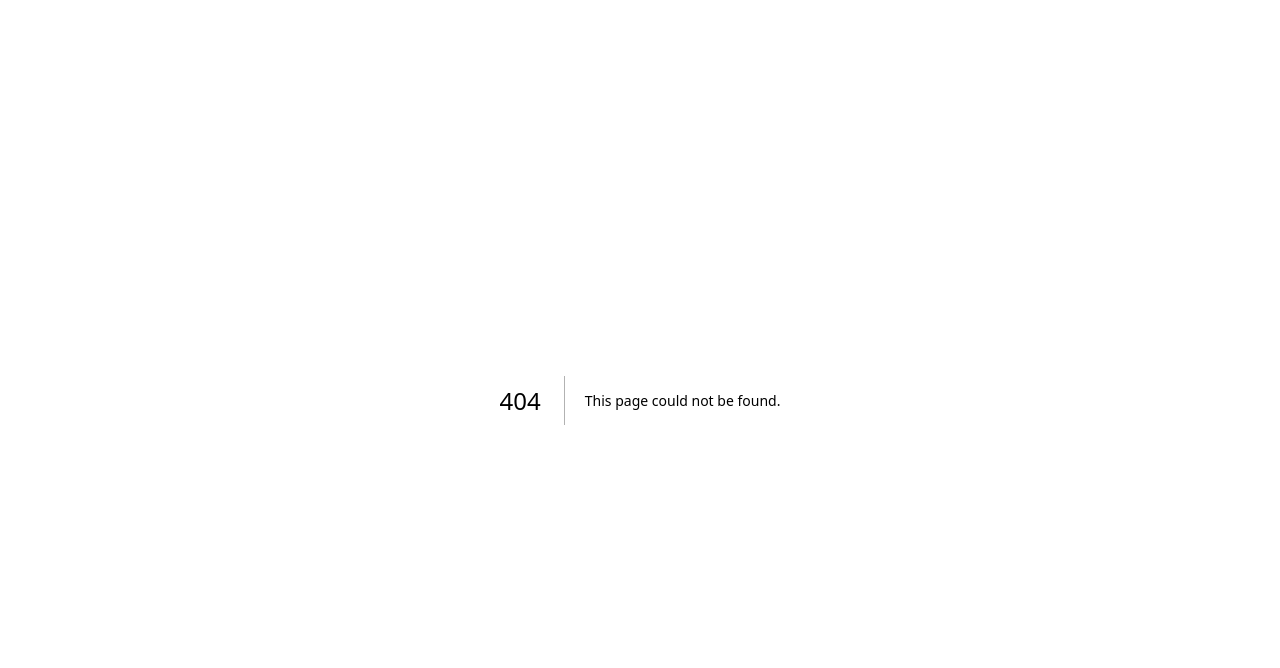
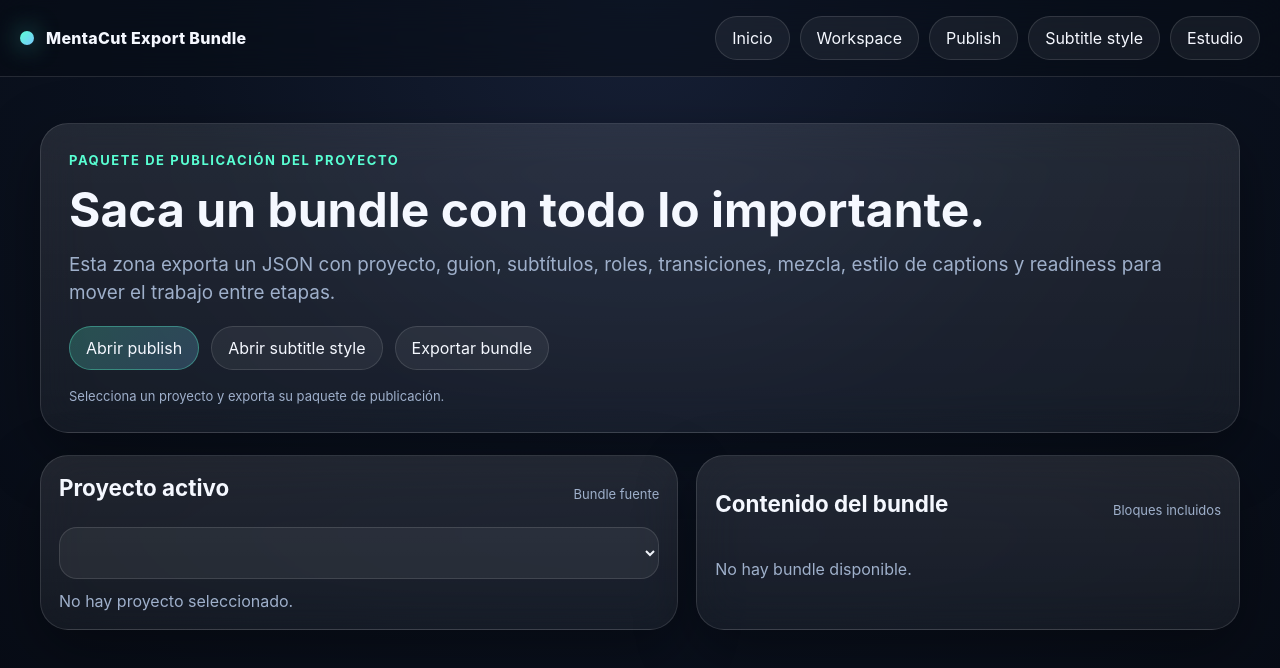
Before and after one commit to alain7224/MentaCut, a Next.js app: page /studio/export-bundle in a window 1280 px wide. Before the commit this address had no page. Shown: the top 668 px of the page. Built offline with nearby package versions, Linux system fonts and the light colour scheme.

Commit message:
feat: add publish bundle export route

```diff
--- /dev/null
+++ b/app/studio/export-bundle/page.tsx
@@ -0,0 +1,133 @@
+'use client'
+
+import Link from 'next/link'
+import { useEffect, useMemo, useState } from 'react'
+import { readProjectAudioMixes, type ProjectAudioMix } from '@/lib/local-audio-mix'
+import { readClipRoles, type ClipRoleEntry } from '@/lib/local-clip-roles'
+import { readLocalProjects, type LocalProject } from '@/lib/local-store'
+import { readProjectSubtitleStyles, type ProjectSubtitleStyle } from '@/lib/local-subtitle-style'
+import { readTransitionPlans, type ClipTransitionPlan } from '@/lib/local-transitions'
+import { buildPublishBundle } from '@/lib/publish-bundle'
+
+export default function StudioExportBundlePage() {
+  const [projects, setProjects] = useState<LocalProject[]>([])
+  const [roles, setRoles] = useState<ClipRoleEntry[]>([])
+  const [transitions, setTransitions] = useState<ClipTransitionPlan[]>([])
+  const [audioMixes, setAudioMixes] = useState<ProjectAudioMix[]>([])
+  const [subtitleStyles, setSubtitleStyles] = useState<ProjectSubtitleStyle[]>([])
+  const [activeProjectId, setActiveProjectId] = useState<string | null>(null)
+  const [status, setStatus] = useState('')
+
+  useEffect(() => {
+    const nextProjects = readLocalProjects()
+    setProjects(nextProjects)
+    setActiveProjectId(nextProjects[0]?.id ?? null)
+    setRoles(readClipRoles())
+    setTransitions(readTransitionPlans())
+    setAudioMixes(readProjectAudioMixes())
+    setSubtitleStyles(readProjectSubtitleStyles())
+  }, [])
+
+  const activeProject = useMemo(() => projects.find((item) => item.id === activeProjectId) ?? null, [projects, activeProjectId])
+  const activeAudioMix = useMemo(() => audioMixes.find((item) => item.projectId === activeProjectId) ?? null, [audioMixes, activeProjectId])
+  const activeSubtitleStyle = useMemo(() => subtitleStyles.find((item) => item.projectId === activeProjectId) ?? null, [subtitleStyles, activeProjectId])
+
+  const bundle = useMemo(() => {
+    if (!activeProject) return null
+    return buildPublishBundle({
+      project: activeProject,
+      roles,
+      transitions,
+      audioMix: activeAudioMix,
+      subtitleStyle: activeSubtitleStyle,
+    })
+  }, [activeProject, roles, transitions, activeAudioMix, activeSubtitleStyle])
+
+  function exportBundle() {
+    if (!bundle) return
+    const blob = new Blob([JSON.stringify(bundle, null, 2)], { type: 'application/json' })
+    const url = URL.createObjectURL(blob)
+    const anchor = document.createElement('a')
+    anchor.href = url
+    anchor.download = `${bundle.project.name.replace(/\s+/g, '-').toLowerCase()}-publish-bundle.json`
+    anchor.click()
+    URL.revokeObjectURL(url)
+    setStatus('Bundle de publicación exportado en JSON')
+  }
+
+  return (
+    <div className="page-shell">
+      <header className="topbar">
+        <div className="brand">
+          <span className="brand-dot" />
+          <span>MentaCut Export Bundle</span>
+        </div>
+        <nav className="nav">
+          <Link href="/" className="nav-link">Inicio</Link>
+          <Link href="/studio/workspace" className="nav-link">Workspace</Link>
+          <Link href="/studio/publish" className="nav-link">Publish</Link>
+          <Link href="/studio/subtitle-style" className="nav-link">Subtitle style</Link>
+          <Link href="/studio" className="nav-link">Estudio</Link>
+        </nav>
+      </header>
+
+      <main className="main">
+        <section className="section">
+          <div className="panel hero-copy">
+            <span className="eyebrow">Paquete de publicación del proyecto</span>
+            <h1 className="title" style={{ fontSize: 'clamp(1.8rem, 4vw, 3rem)' }}>Saca un bundle con todo lo importante.</h1>
+            <p className="sub">
+              Esta zona exporta un JSON con proyecto, guion, subtítulos, roles, transiciones, mezcla, estilo de captions y readiness para mover el trabajo entre etapas.
+            </p>
+            <div className="action-row">
+              <Link href="/studio/publish" className="btn btn-primary">Abrir publish</Link>
+              <Link href="/studio/subtitle-style" className="btn">Abrir subtitle style</Link>
+              <button className="btn" onClick={exportBundle} disabled={!bundle}>Exportar bundle</button>
+            </div>
+            <div className="timeline-label">{status || 'Selecciona un proyecto y exporta su paquete de publicación.'}</div>
+          </div>
+        </section>
+
+        <section className="section">
+          <div className="studio-grid-2">
+            <div className="panel timeline">
+              <div className="row-head">
+                <h2 className="section-title">Proyecto activo</h2>
+                <div className="timeline-label">Bundle fuente</div>
+              </div>
+              <select className="input" value={activeProjectId ?? ''} onChange={(event) => setActiveProjectId(event.target.value)}>
+                {projects.map((project) => (
+                  <option key={project.id} value={project.id}>{project.name} · {project.format}</option>
+                ))}
+              </select>
+              {bundle ? (
+                <div className="cards">
+                  <article className="panel card"><h3>Clips</h3><p><strong>{bundle.stats.clips}</strong></p></article>
+                  <article className="panel card"><h3>Duración</h3><p><strong>{bundle.stats.duration.toFixed(2)} s</strong></p></article>
+                  <article className="panel card"><h3>Subtítulos</h3><p><strong>{bundle.stats.subtitleCues}</strong></p></article>
+                  <article className="panel card"><h3>Readiness</h3><p><strong>{bundle.readiness.score}/100</strong></p></article>
+                </div>
+              ) : <div className="empty">No hay proyecto seleccionado.</div>}
+            </div>
+
+            <div className="panel timeline">
+              <div className="row-head">
+                <h2 className="section-title">Contenido del bundle</h2>
+                <div className="timeline-label">Bloques incluidos</div>
+              </div>
+              {bundle ? (
+                <div className="project-list">
+                  <div className="project-item"><strong>Proyecto</strong><div className="timeline-label">Estructura completa de clips y tiempos.</div></div>
+                  <div className="project-item"><strong>Guion</strong><div className="timeline-label">Texto corrido y por clip.</div></div>
+                  <div className="project-item"><strong>Subtítulos</strong><div className="timeline-label">Cues segmentados listos para exportación.</div></div>
+                  <div className="project-item"><strong>Roles / transiciones / audio</strong><div className="timeline-label">Plan de narrativa, uniones y mezcla.</div></div>
+                  <div className="project-item"><strong>Readiness</strong><div className="timeline-label">Puntuación y recomendaciones del estado actual.</div></div>
+                </div>
+              ) : <div className="empty">No hay bundle disponible.</div>}
+            </div>
+          </div>
+        </section>
+      </main>
+    </div>
+  )
+}
```
